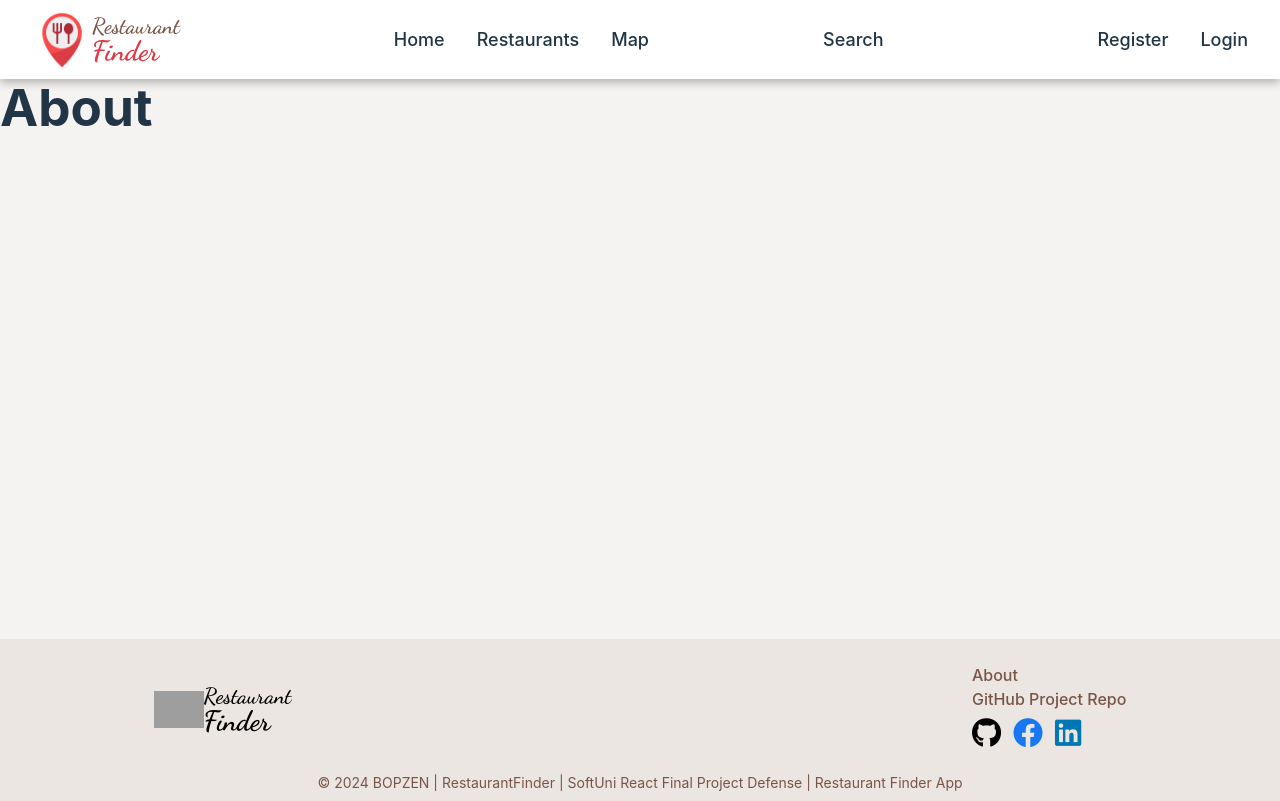
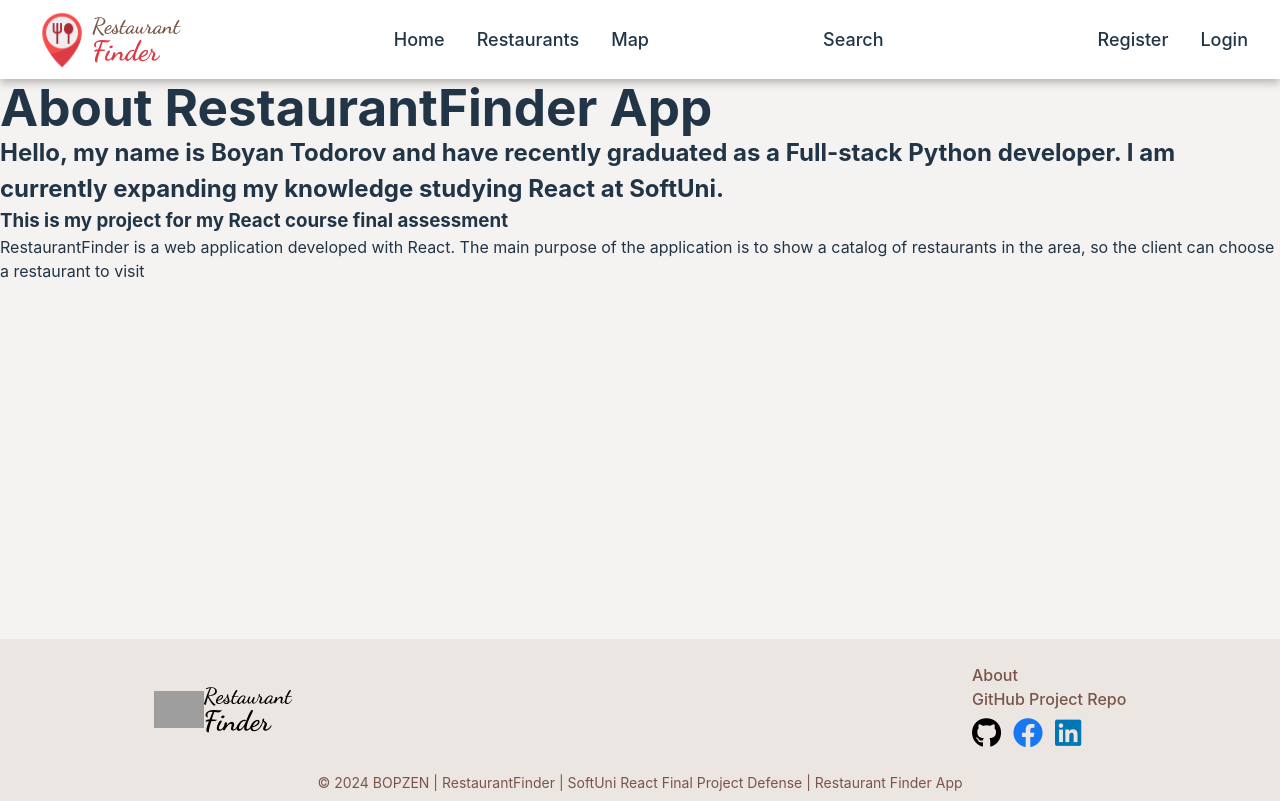
Before and after one commit to bopzen/RestaurantFinder, a React (Vite) app in the folder front-end/: page /about in a window 1280 px wide. Built offline with nearby package versions, Linux system fonts and the light colour scheme; grey boxes are pictures that could not be loaded.

Commit message:
added reviews collection in server, added info in about page

```diff
--- a/front-end/src/components/about/About.jsx
+++ b/front-end/src/components/about/About.jsx
@@ -1,7 +1,13 @@
 export default function About() {
     return (
         <>
-            <h1>About</h1>
+            <section className="about">
+                <h1>About RestaurantFinder App</h1>
+                <h2>Hello, my name is Boyan Todorov and have recently graduated as a Full-stack Python developer. I am currently expanding my knowledge studying React at SoftUni.</h2>
+                <h3>This is my project for my React course final assessment</h3>
+                <p>RestaurantFinder is a web application developed with React. The main purpose of the application is to show a catalog of restaurants in the area, so the client can choose a restaurant to visit</p>
+            </section>
+
         </>
     )
 }
```
Also changed, not shown: 1 other file (tests, documents, lock files or other folders).
